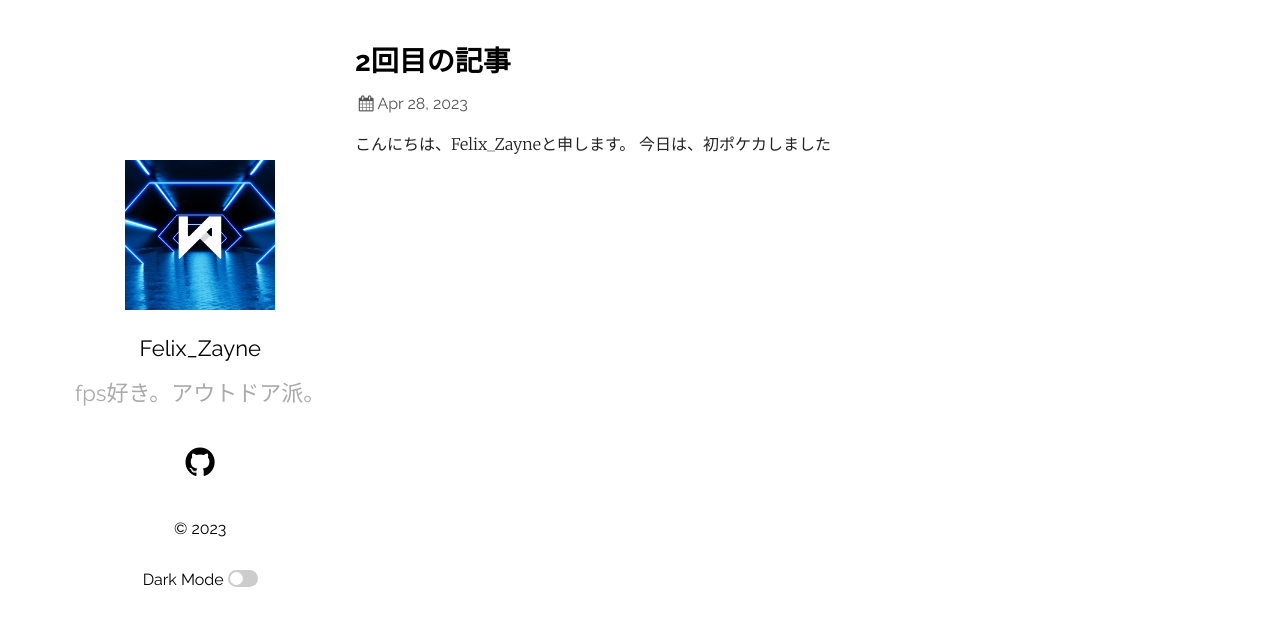
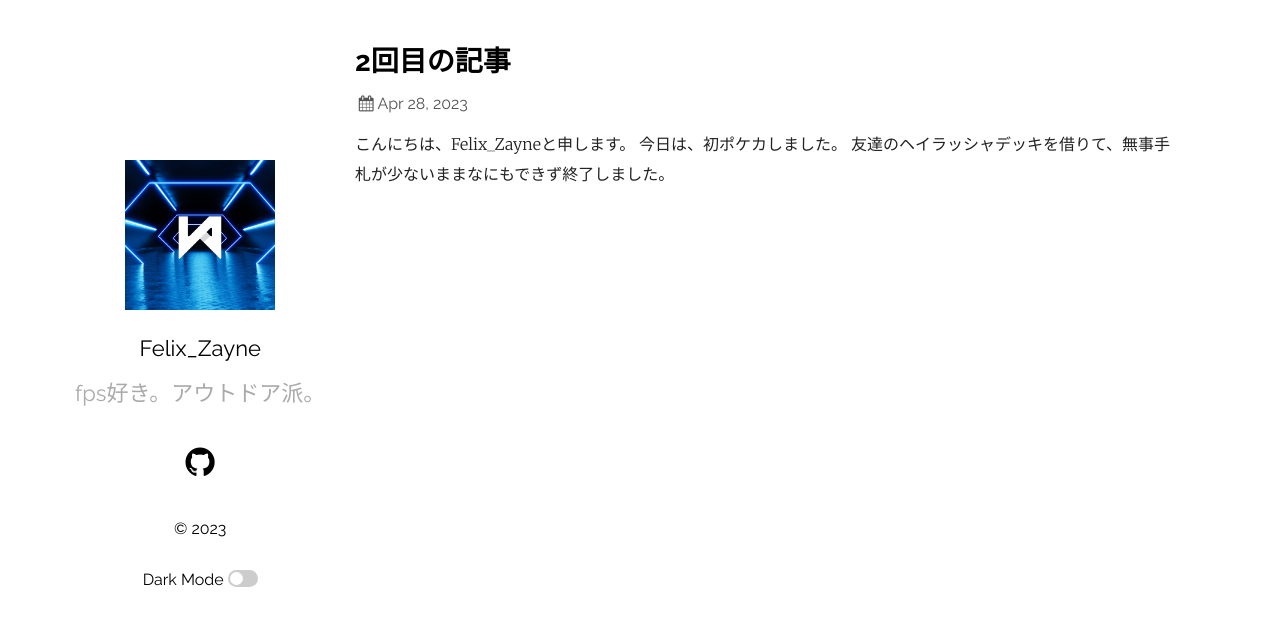
Before and after one commit to ayaponzu2525/ayaponzu2525.github.io, a Jekyll site: the page built from _posts/2023-04-28-article2 copy.md, in a window 1280 px wide. Shown: the top 626 px of the page. Built offline with Jekyll 4.4.1, drawn with Linux system fonts in a browser that asks for light colours.

Commit message:
本文変更

```diff
--- a/_posts/2023-04-21-article.markdown
+++ b/_posts/2023-04-21-article.markdown
@@ -5,3 +5,4 @@ date:   2023-04-21 15:00:00 +0900
 categories:
 ---
 はじめまして、Felix_Zayneと申します。
+2023年5月からクラスメイトにそそのかされて、ポケカを始めた専門学生です。
--- a/_posts/2023-04-28-article2 copy.md
+++ b/_posts/2023-04-28-article2 copy.md
@@ -5,4 +5,5 @@ date:   2023-04-28 13:30:00 +0900
 categories:
 ---
 こんにちは、Felix_Zayneと申します。
-今日は、初ポケカしました
+今日は、初ポケカしました。
+友達のヘイラッシャデッキを借りて、無事手札が少ないままなにもできず終了しました。
```
